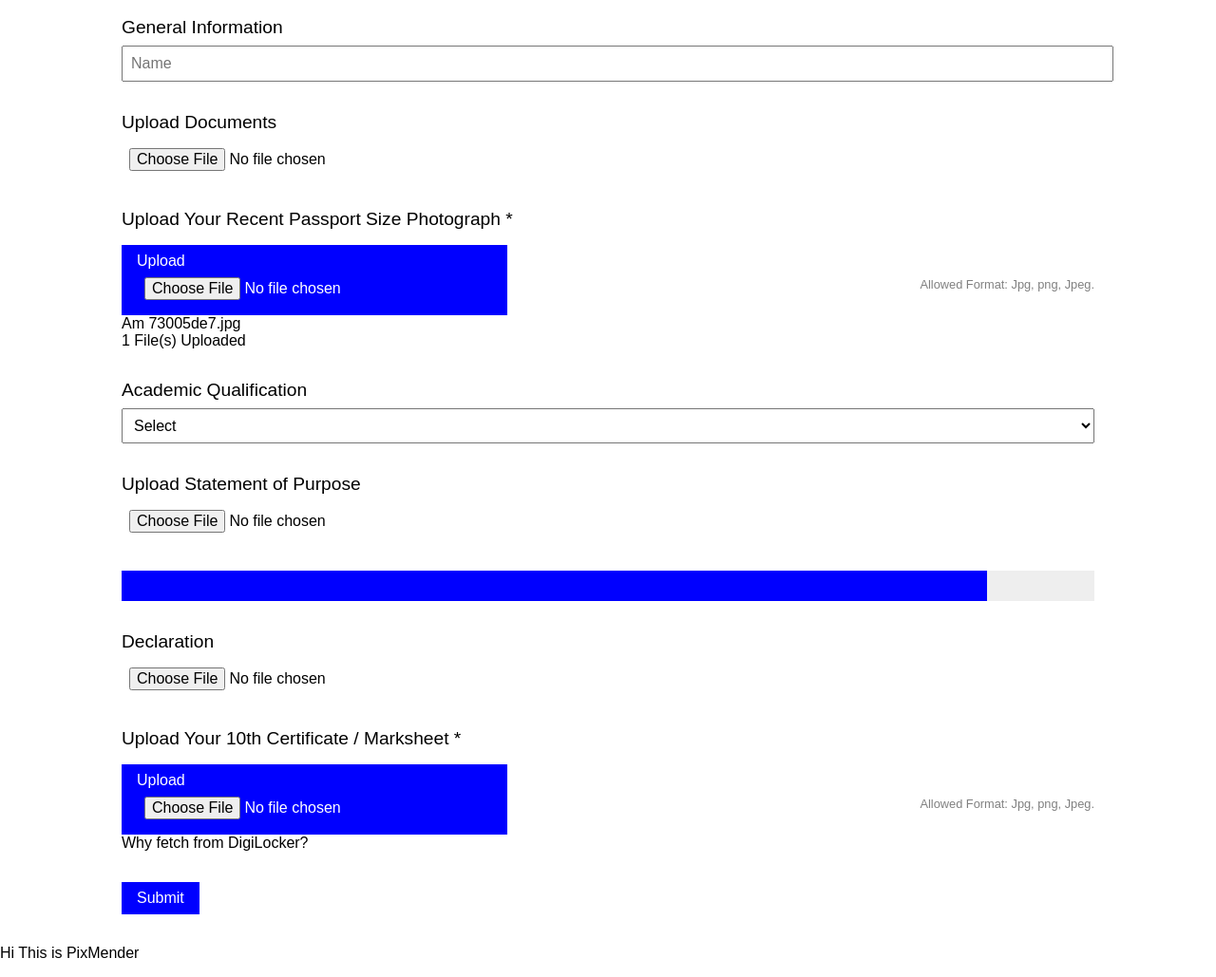
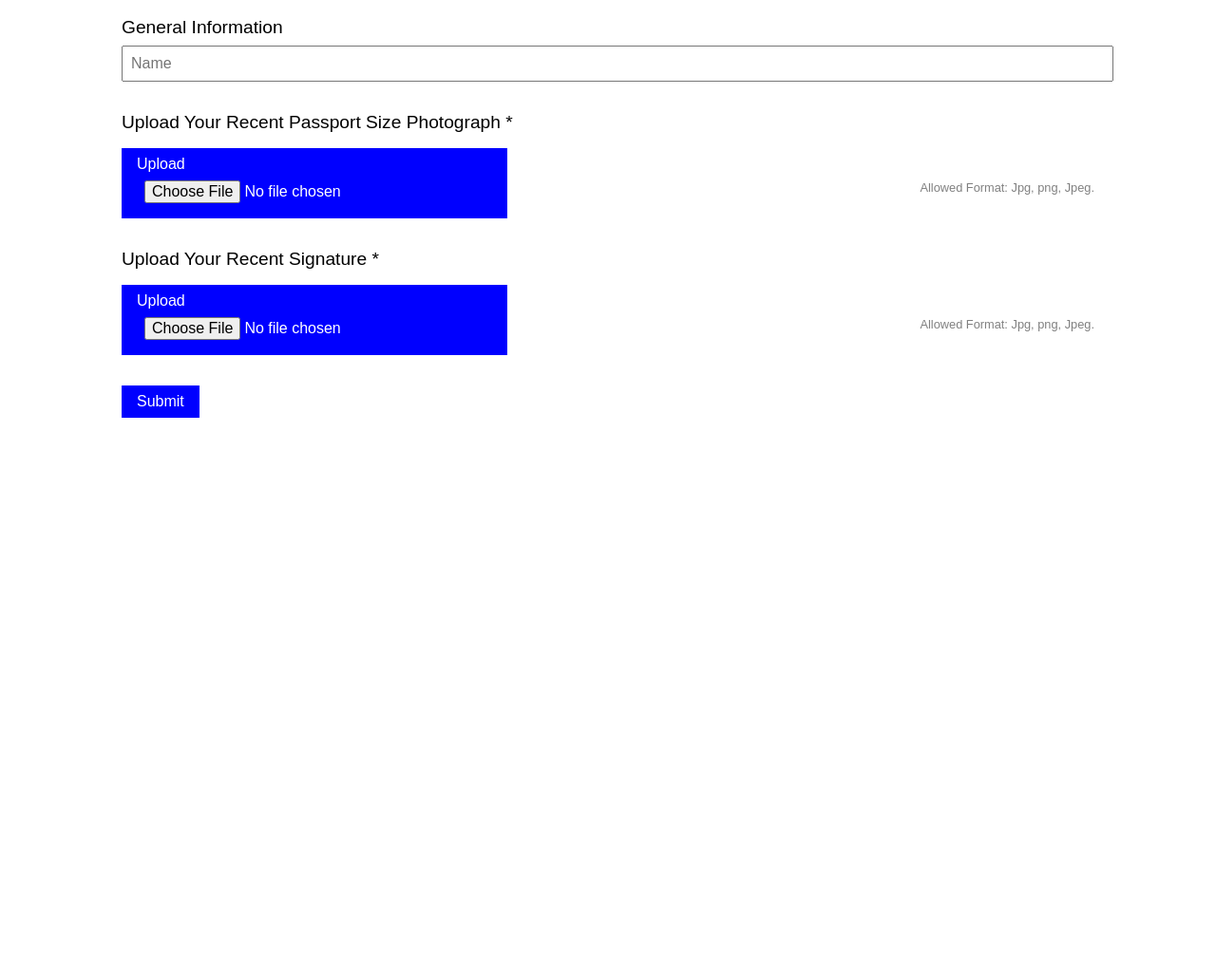
Before and after one commit to Nishka30/PixMender, a plain HTML site: page index.html in a window 1280 px wide. Shown: the part 72-1101 px from the top of the page at 95% size. After the commit the page ends 800 px from the top, so only its background shows below. Drawn offline with Linux system fonts and the light colour scheme.

Commit message:
Deleted files

```diff
--- a/index.html
+++ b/index.html
@@ -17,10 +17,7 @@
                 <label for="name">General Information</label>
                 <input type="text" id="name" name="name" placeholder="Name" required>
             </div>
-            <div class="form-group">
-                <label for="file">Upload Documents</label>
-                <input type="file" id="file" name="file" accept="pdf, doc, jpeg, jpg" required>
-            </div>
+
             <div class="form-group">
                 <label for="photo">Upload Your Recent Passport Size Photograph *</label>
                 <div class="file-upload">
@@ -33,49 +30,37 @@
                     </div>
                 </div>
                 <div class="file-upload-name">
-                    Am 73005de7.jpg
+
                 </div>
                 <div class="file-upload-size">
-                    1 File(s) Uploaded
+
                 </div>
             </div>
+
+
+
             <div class="form-group">
-                <label for="academic">Academic Qualification</label>
-                <select id="academic" name="academic" required>
-                    <option value="">Select</option>
-                    <option value="10th">10th</option>
-                    <option value="12th">12th</option>
-                    <option value="Graduation">Graduation</option>
-                    <option value="Post Graduation">Post Graduation</option>
-                </select>
-            </div>
-            <div class="form-group">
-                <label for="statement">Upload Statement of Purpose</label>
-                <input type="file" id="statement" name="statement" accept="pdf, doc" required>
-            </div>
-            <div class="form-group">
-                <div class="progress">
-                    <div class="progress-bar" style="width: 89%;"></div>
-                </div>
-            </div>
-            <div class="form-group">
-                <label for="declaration">Declaration</label>
-                <input type="file" id="declaration" name="declaration" accept="pdf, jpg, png, jpeg" required>
-            </div>
-            <div class="form-group">
-                <label for="10th">Upload Your 10th Certificate / Marksheet *</label>
+                <label for="photo">Upload Your Recent Signature *</label>
                 <div class="file-upload">
                     <div class="file-upload-btn">
                         <span>Upload</span>
-                        <input type="file" id="10th" name="10th" accept="jpg, png, jpeg" required>
+                        <input type="file" id="photo" name="photo" accept="jpg, png, jpeg" required>
                     </div>
                     <div class="file-upload-info">
                         Allowed Format: Jpg, png, Jpeg.
                     </div>
                 </div>
-                <div class="file-upload-info">
-                    Why fetch from DigiLocker?
+                <div class="file-upload-name">
+
                 </div>
+                <div class="file-upload-size">
+
+                </div>
+            </div>
+
+
+            <div class="form-group">
+
             </div>
             <div class="form-group">
                 <button type="submit">Submit</button>
@@ -84,9 +69,7 @@
     </div>
 </body>
 
-<body>
-    <p>Hi This is PixMender</p>
-</body>
+
 <script src="main.js"></script>
 
 </html>
--- a/src/main.js
+++ b/src/main.js
@@ -0,0 +1,3 @@
+window.addEventListener("load", () => {
+    console.log("This function is executed once the page is fully loaded");
+  });
```
